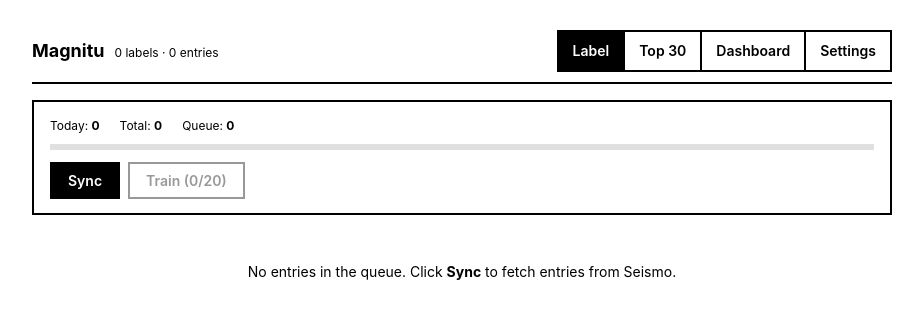
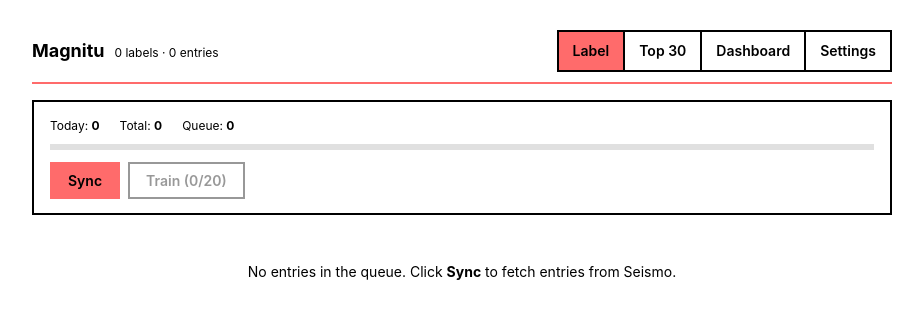
Before and after one commit to hektopascal2026/magnitu, a FastAPI app: page / in a window 1280 px wide. Shown: the top 319 px of the page, without its empty margins (178-1101 px from the left). Run offline with FastAPI, Linux system fonts and the light colour scheme; data that the repository does not hold is empty.

Commit message:
Add subtle coral accent to Magnitu app chrome
Use core coral (#FF6B6B) for top bar border, active nav link,
nav hover shadows, primary buttons, and progress bar fill to
visually distinguish Magnitu from Seismo.

Co-authored-by: Cursor <cursoragent@cursor.com>

```diff
--- a/static/style.css
+++ b/static/style.css
@@ -31,7 +31,7 @@ body {
     align-items: center;
     gap: 10px;
     padding: 10px 0;
-    border-bottom: 2px solid #000000;
+    border-bottom: 2px solid #FF6B6B;
     margin-bottom: 16px;
 }
 
@@ -83,12 +83,12 @@ body {
 }
 
 .nav-link:hover {
-    box-shadow: 2px 2px 0px #000000;
+    box-shadow: 2px 2px 0px #FF6B6B;
 }
 
 .nav-link.active {
-    color: #ffffff;
-    background: #000000;
+    color: #000000;
+    background: #FF6B6B;
 }
 
 /* ═══ Buttons ═══ */
@@ -117,13 +117,13 @@ body {
 }
 
 .btn-primary {
-    background: #000000;
-    border-color: #000000;
-    color: #ffffff;
+    background: #FF6B6B;
+    border-color: #FF6B6B;
+    color: #000000;
 }
 
 .btn-primary:hover {
-    box-shadow: 2px 2px 0px #444444;
+    box-shadow: 2px 2px 0px #FF6B6B;
 }
 
 /* ═══ Messages ═══ */
@@ -171,7 +171,7 @@ body {
 
 .progress-fill {
     height: 100%;
-    background: #000000;
+    background: #FF6B6B;
     transition: width 0.3s ease;
 }
 
```
